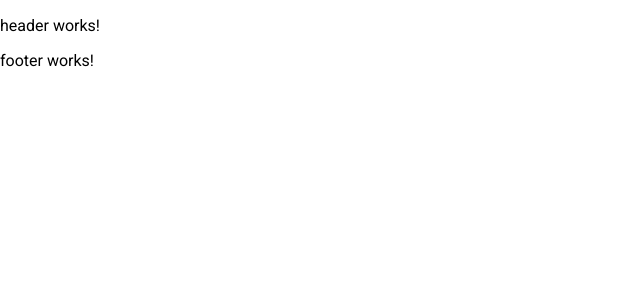
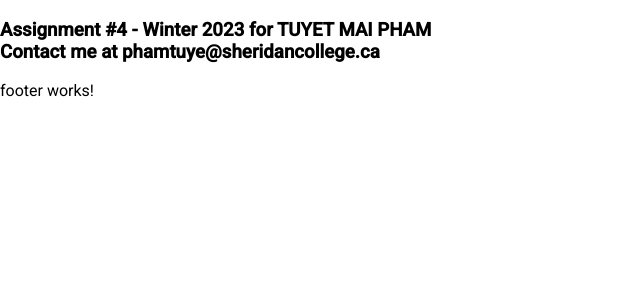
Before and after one commit to maimengmeo/Angular-JSON-Tables, an Angular app: page / in a window 1280 px wide. Shown: the top 300 px of the page, without its empty margins (0-640 px from the left). Built offline with nearby package versions, Linux system fonts and the light colour scheme.

Commit message:
header content from sharing data

```diff
--- a/src/app/header/header.component.html
+++ b/src/app/header/header.component.html
@@ -1 +1,4 @@
-<p>header works!</p>
+<h3>
+    Assignment #4 - Winter 2023 for {{student.FullName | uppercase}} <br>
+    Contact me at {{student.SheridanEmail}}
+</h3>
```
